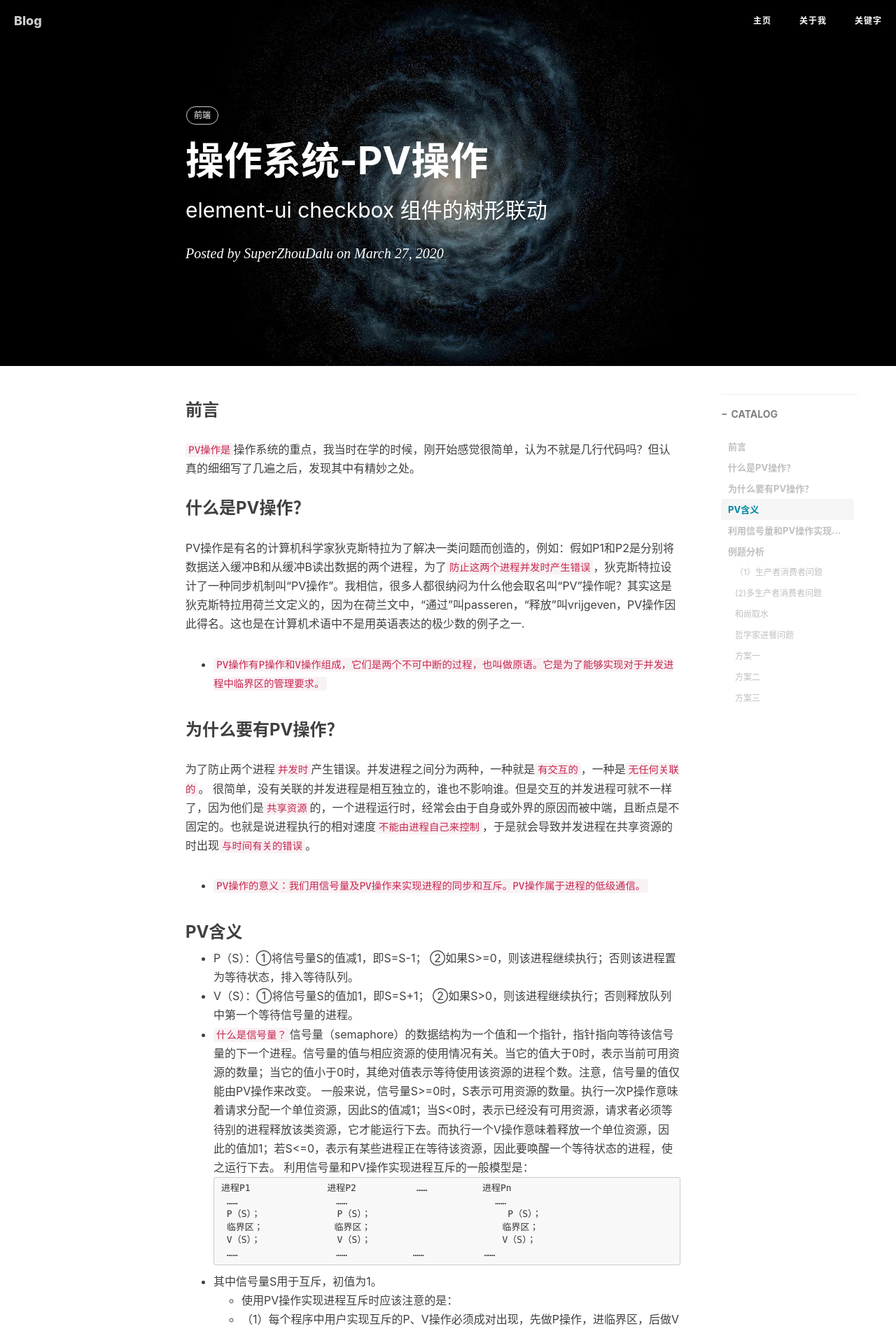
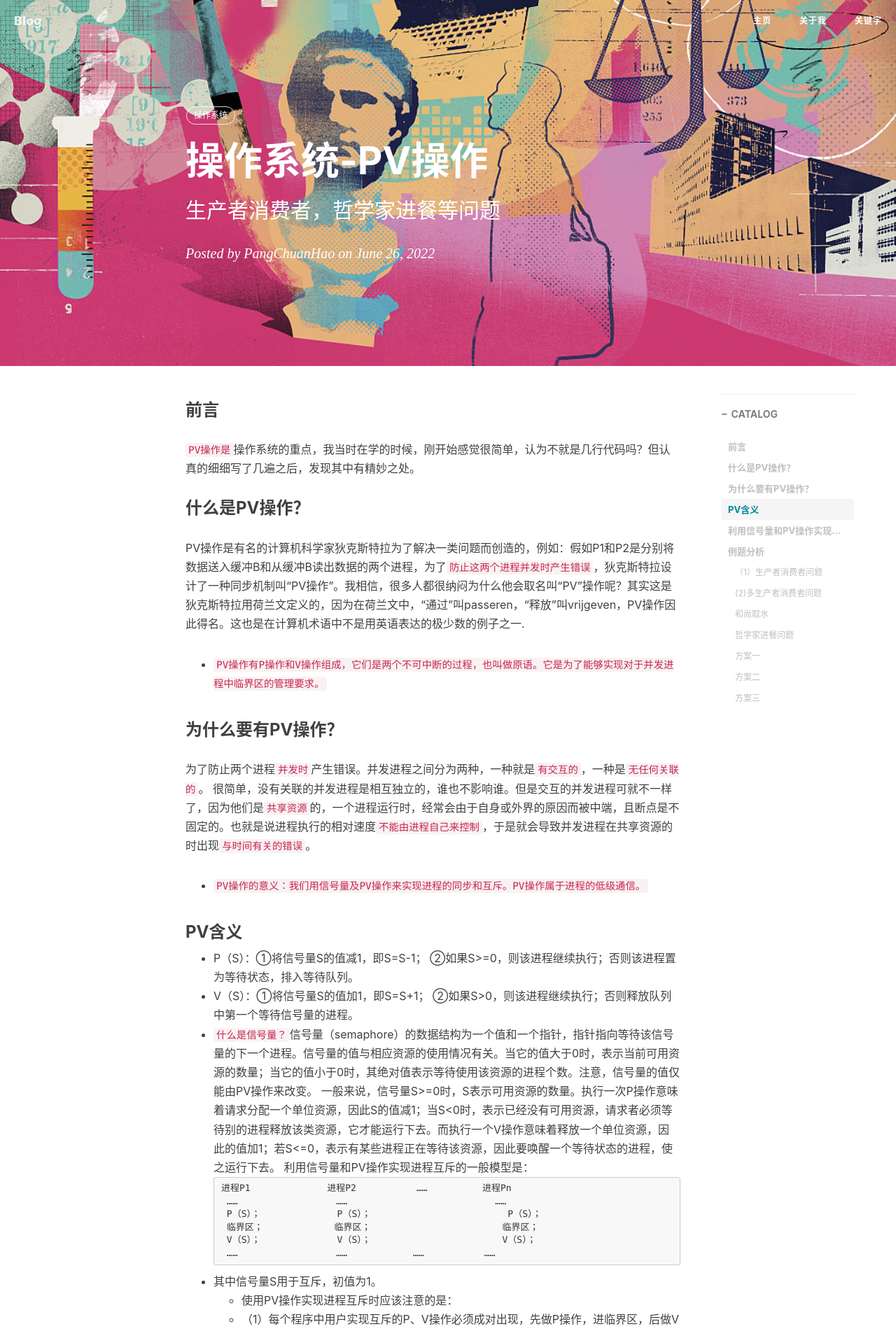
Before and after one commit to 1743431791/1743431791.github.io, a Jekyll site: the page built from _posts/2022-06-26-操作系统-PV操作.md, in a window 1280 px wide. Shown: the top 1902 px of the page at 70% size. Built offline with Jekyll 4.4.1, drawn with Linux system fonts in a browser that asks for light colours; nearby versions of some CDN libraries; comment, search, counter and statistics services are not loaded.

Commit message:
Update 2022-06-26-操作系统-PV操作.md

```diff
--- a/_posts/2022-06-26-操作系统-PV操作.md
+++ b/_posts/2022-06-26-操作系统-PV操作.md
@@ -1,13 +1,13 @@
 ---
 layout:     post
 title:      操作系统-PV操作
-subtitle:   element-ui checkbox 组件的树形联动
-date:       2020-03-27
-author:     SuperZhouDalu
-header-img: img/post-bg-universe.jpg
+subtitle:   生产者消费者，哲学家进餐等问题
+date:       2022-6-26
+author:     PangChuanHao
+header-img: img/VCG211284661455.jpg
 catalog: true
 tags:
-    - 前端
+    - 操作系统
 ---
 
 ### 前言
```
